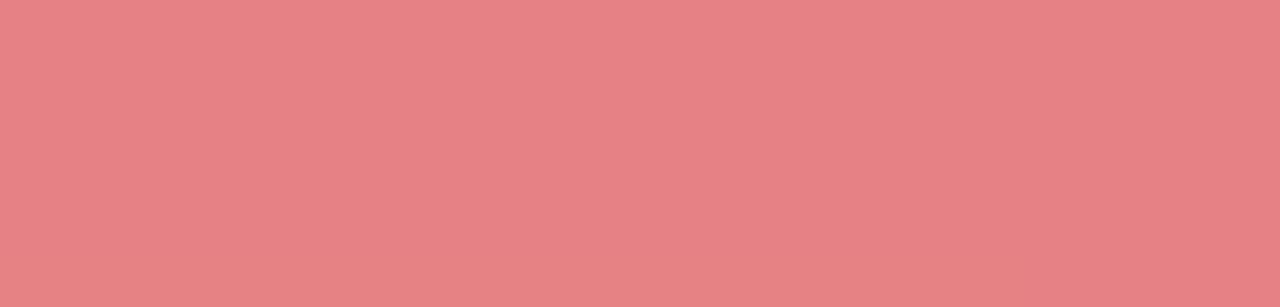
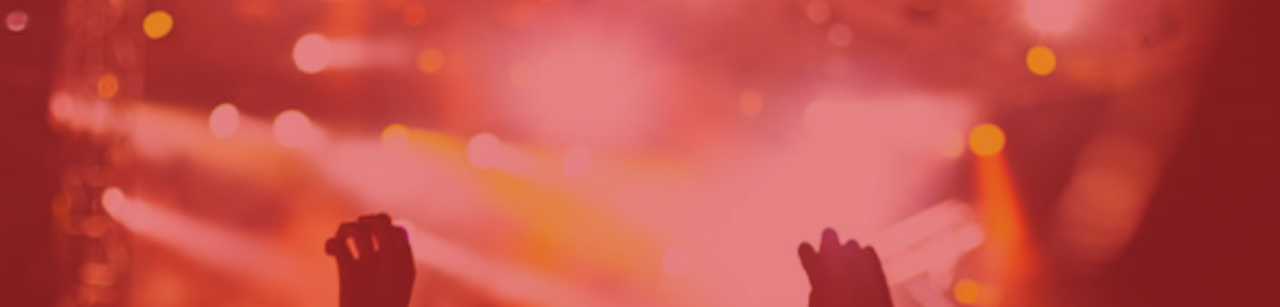
Before and after one commit to Marina-tarek/jQuery, a plain HTML site: page index.html in a window 1280 px wide. Shown: the top 307 px of the page. Drawn offline with Linux system fonts and the light colour scheme; the site is published under a folder, as on GitHub Pages, so addresses that start at the root find nothing.

Commit message:
final final commit

```diff
--- a/css/style.css
+++ b/css/style.css
@@ -32,7 +32,7 @@ body {
     color: #777;
 }
 
-/* =======> loading screen */
+/* loading screen */
 .loading {
     position: fixed;
     top: 0;
@@ -157,7 +157,7 @@ aside .color-box:nth-child(4) {
 
 /* =======> home section */
 #home {
-    background-image: url(/image/events-heavenly-header.jpg);
+    background-image: url(../image/events-heavenly-header.jpg);
     background-position: center center;
     background-size: cover;
 
```
